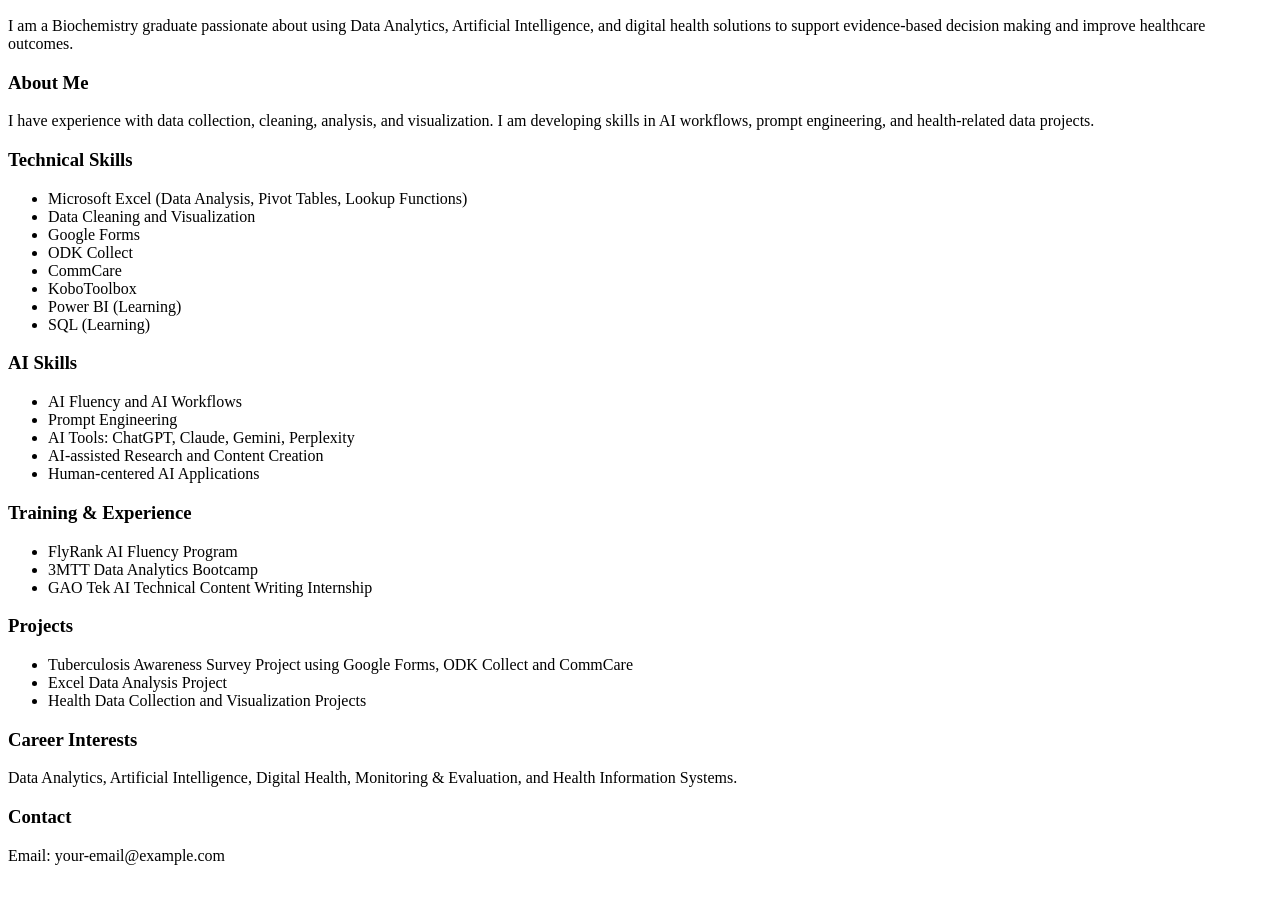
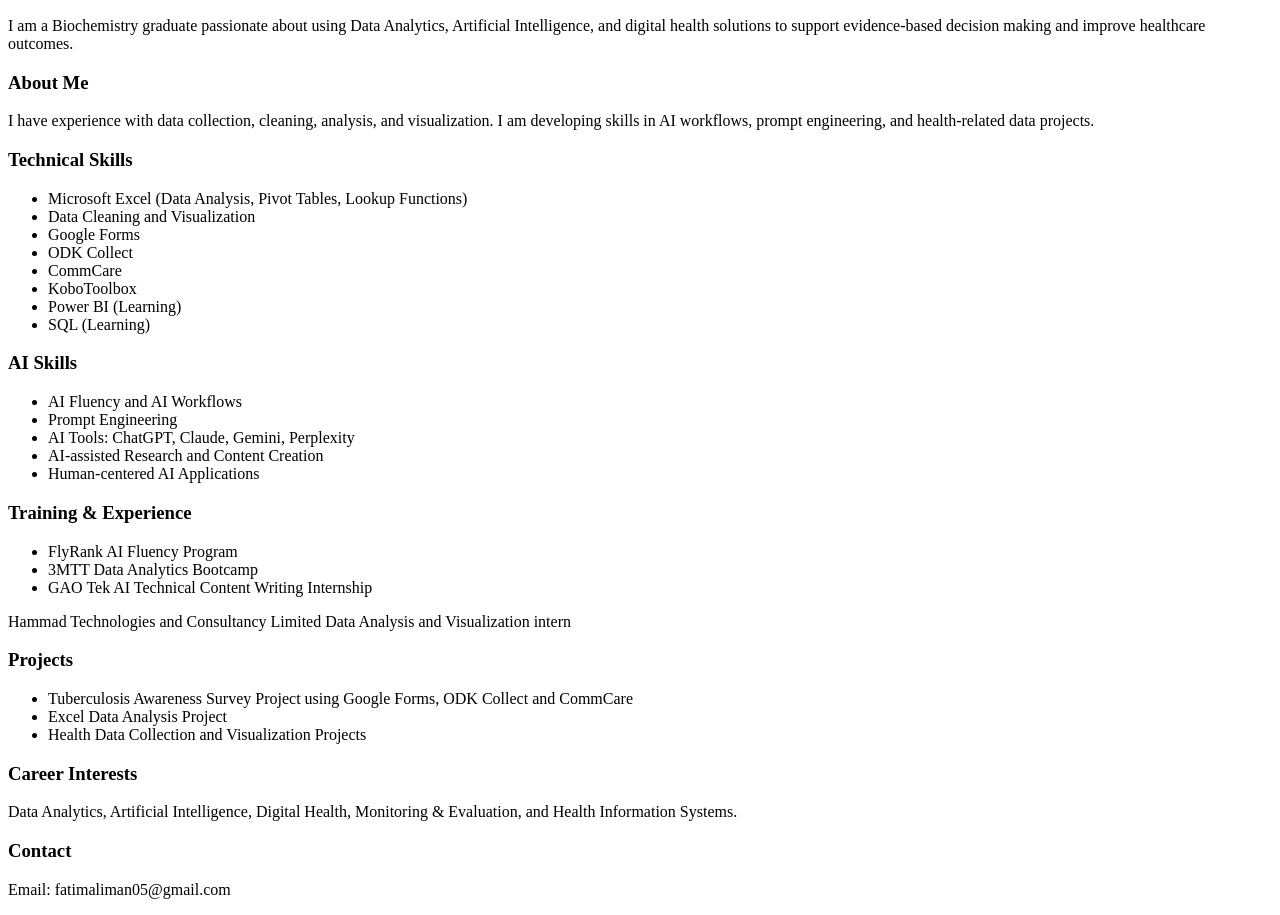
Before and after one commit to Phateeleemarn/fatima-portfolio, a plain HTML site: page index.html in a window 1280 px wide. Shown: the part 110-1025 px from the top of the page. Before the commit the page ends 991 px from the top, so only its background shows below. Drawn offline with Linux system fonts and the light colour scheme.

Commit message:
Update index.html

```diff
--- a/index.html
+++ b/index.html
@@ -53,7 +53,7 @@
     <li>FlyRank AI Fluency Program</li>
     <li>3MTT Data Analytics Bootcamp</li>
     <li>GAO Tek AI Technical Content Writing Internship</li>
-</ul>
+</ul>Hammad Technologies and Consultancy Limited Data Analysis and Visualization intern</Ii>
 
 <h3>Projects</h3>
 
@@ -73,7 +73,7 @@
 <h3>Contact</h3>
 
 <p>
-Email: your-email@example.com
+Email: fatimaliman05@gmail.com
 </p>
 
 </body>
```
